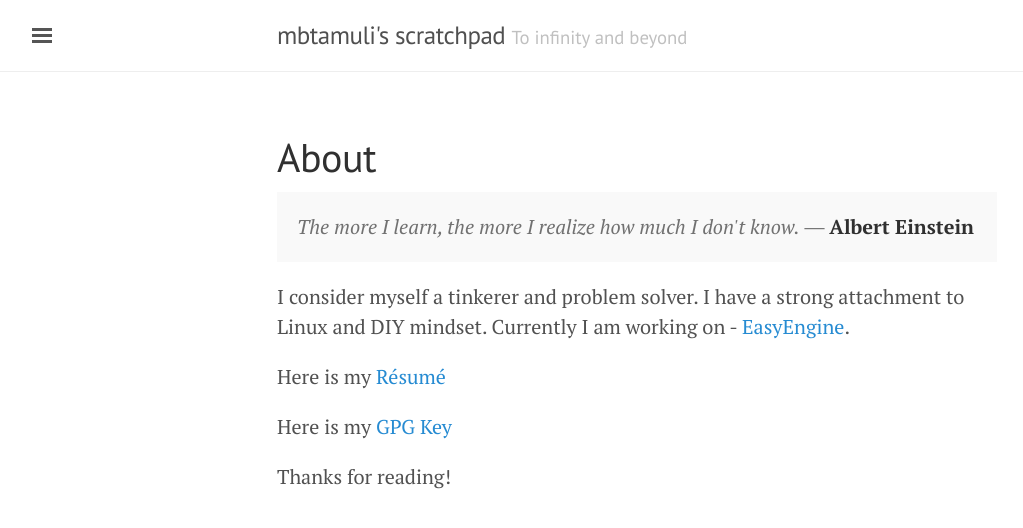
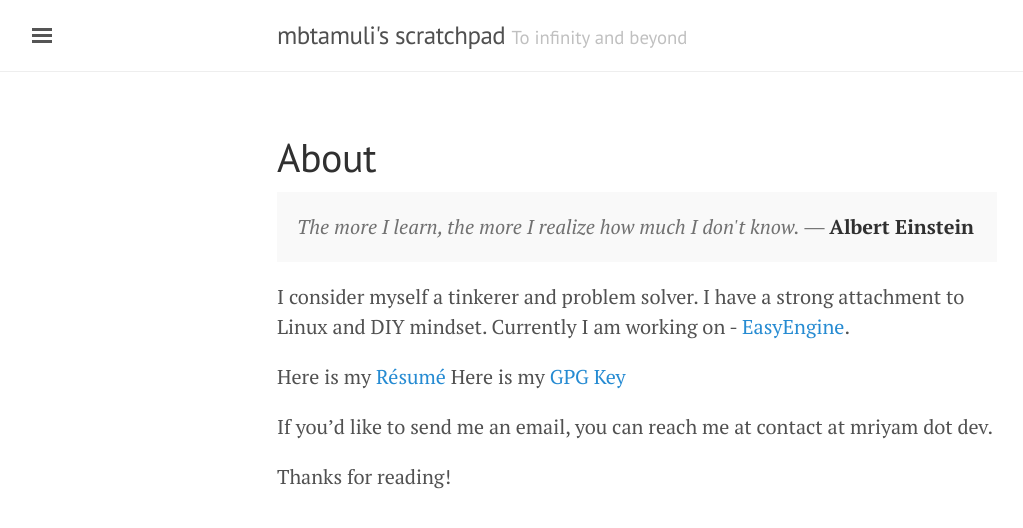
Before and after one commit to lk4ml/blog_example, a Jekyll site: the page built from about.md, in a window 1280 px wide. Shown: the top 528 px of the page, without its empty margins (3-1026 px from the left). Built offline with Jekyll 4.4.1, drawn with Linux system fonts in a browser that asks for light colours; nearby versions of some CDN libraries; library files that are not in the unit come from our copies.

Commit message:
Update dependencies and add contact information
Signed-off-by: Mriyam Tamuli <mbtamuli@gmail.com>

```diff
--- a/_config.yml
+++ b/_config.yml
@@ -27,7 +27,7 @@
   email:             mbtamuli@gmail.com
 
 # Custom vars
-version:             0.0.4
+version:             0.0.5
 
 # Google Analytics
 analytics:
--- a/_includes/head.html
+++ b/_includes/head.html
@@ -18,12 +18,9 @@
   <link rel="stylesheet" href="{{ site.baseurl }}/public/css/poole.css">
   <link rel="stylesheet" href="{{ site.baseurl }}/public/css/syntax.css">
   <link rel="stylesheet" href="{{ site.baseurl }}/public/css/lanyon.css">
+  <link rel="stylesheet" href="{{ site.baseurl }}/public/css/font-awesome.min.css">
   <link rel="stylesheet" href="https://fonts.googleapis.com/css?family=PT+Serif:400,400italic,700%7CPT+Sans:400">
   <link rel="stylesheet" href="https://fonts.googleapis.com/css?family=Roboto:300,400" >
-
-  <!-- Icons -->
-  <link rel="apple-touch-icon-precomposed" sizes="144x144" href="{{ site.baseurl }}/public/apple-touch-icon-precomposed.png">
-  <link rel="shortcut icon" href="{{ site.baseurl }}/public/favicon.ico">
 
   <!-- RSS -->
   <link rel="alternate" type="application/rss+xml" title="RSS" href="/atom.xml">
--- a/_includes/sidebar.html
+++ b/_includes/sidebar.html
@@ -30,6 +30,15 @@
 
   <div class="sidebar-item">
     <p>
+      <a href="https://github.com/mbtamuli"><i class="fa fa-github fa-3x"></i></a>
+      <a href="https://twitter.com/mbtamuli"><i class="fa fa-twitter fa-3x"></i></a>
+      <a href="https://www.linkedin.com/in/mbtamuli/"><i class="fa fa-linkedin-square fa-3x"></i></a>
+      <a href="https://mriyam.dev/atom.xml"><i class="fa fa-rss fa-3x"></i></a>
+    </p>
+  </div>
+
+  <div class="sidebar-item">
+    <p>
       &copy; {{ site.time | date: '%Y' }}. All rights reserved.
     </p>
   </div>
--- a/about.md
+++ b/about.md
@@ -10,7 +10,8 @@
 I consider myself a tinkerer and problem solver. I have a strong attachment to Linux and DIY mindset. Currently I am working on - [EasyEngine](https://github.com/EasyEngine/easyengine/).
 
 Here is my [Résumé]({{ site.baseurl }}/public/resume.pdf)
-
 Here is my [GPG Key]({{ site.baseurl }}/public/gpg.txt)
 
+If you'd like to send me an email, you can reach me at contact at mriyam dot dev.
+
 Thanks for reading!
```
Also changed, not shown: Gemfile.lock, public/css/font-awesome.min.css (added).
